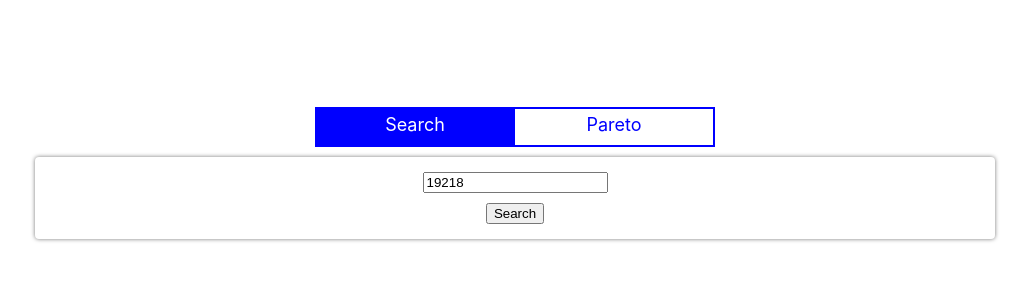
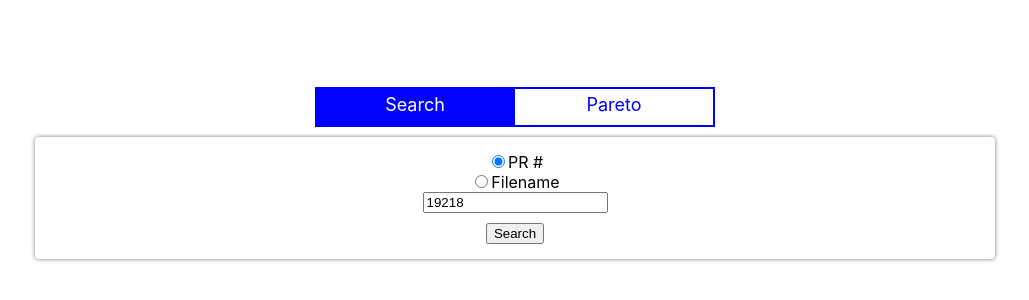
Before and after one commit to RandellDawson/pr-relations, a React (Create React App) app in the folder app/: page / in a window 1280 px wide. Shown: the part 232-532 px from the top of the page, without its empty margins (125-1154 px from the left). Built offline with nearby package versions, Linux system fonts and the light colour scheme.

Commit message:
fix: added some constants

```diff
--- a/app/src/components/Search.js
+++ b/app/src/components/Search.js
@@ -6,7 +6,8 @@ import Results from './Results';
 class Search extends Component {
   state = {
     number: '19218',
-    foundPRs: [],
+    selectedOption: 'pr',
+    foundPRs: []
   };
 
   clearObj = { number: '', foundPRs: [] };
@@ -31,13 +32,19 @@ class Search extends Component {
     this.searchPRs(number);
   }
 
-  searchPRs = (number) => {
-    fetch(`https://pr-relations.glitch.me/pr/${number}`)
+  handleOptionChange(changeEvent) {
+    this.setState((prevState) => ({ selectedOption: changeEvent.target.value }));
+  }
+
+  searchPRs = (type, value) => {
+    const baseUrl = 'https://pr-relations.glitch.me/';
+    const fetchUrl = baseUrl + (type === 'pr' ? `pr/${value}` : `search/?value=${value}`);
+    fetch(fetchUrl)
     .then((response) => response.json())
     .then(({ ok, foundPRs }) => {
       if (ok) {
         if (!foundPRs.length) {
-          foundPRs.push({ number: 'No PRs with matching files', filenames: [] });
+          foundPRs.push({ number: 'No matching results', filenames: [] });
         }
         this.setState((prevState) => ({ foundPRs }));
       }
@@ -55,6 +62,24 @@ class Search extends Component {
     const { number, foundPRs } = state;
     return (
       <>
+        <label>
+          <input
+            type="radio"
+            value="pr"
+            checked={this.state.selectedOption === 'pr'}
+            onChange={this.handleOptionChange}
+          />
+          PR #
+        </label>
+        <label>
+          <input
+            type="radio"
+            value="filename"
+            checked={this.state.selectedOption === 'filename'}
+            onChange={this.handleOptionChange}
+          />
+          Filename
+        </label>
         <Input ref={inputRef} value={number} onInputEvent={handleInputEvent} />
         <button onClick={handleButtonClick}>Search</button>
         <Results foundPRs={foundPRs} />
```
